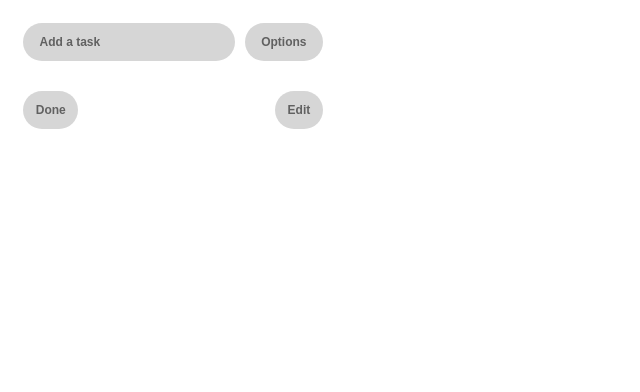
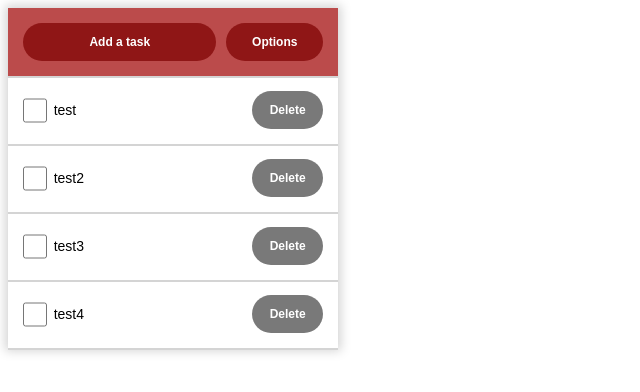
Before and after one commit to foolmonkey/todo-list, a React (Create React App) app in the folder todo-list/: page / in a window 1280 px wide. Shown: the top 392 px of the page, without its empty margins (0-640 px from the left). Built offline with nearby package versions, Linux system fonts and the light colour scheme.

Commit message:
Create addTask and deleteTask methods

```diff
--- a/todo-list/src/Add.js
+++ b/todo-list/src/Add.js
@@ -1,12 +1,19 @@
 import React from "react";
 
-const Add = () => {
-  return (
-    <div className="box">
-      <button id="create">Add a task</button>
-      <button>Options</button>
-    </div>
-  );
-};
+class Add extends React.Component {
+  constructor(props) {
+    super(props);
+  }
+  render() {
+    return (
+      <div className="box" id="bar">
+        <button id="create" onClick={this.props.addTask}>
+          Add a task
+        </button>
+        <button>Options</button>
+      </div>
+    );
+  }
+}
 
 export default Add;
--- a/todo-list/src/App.js
+++ b/todo-list/src/App.js
@@ -1,15 +1,51 @@
 import React from "react";
-import Task from "./Task";
+import Tasklist from "./Tasklist";
 import Add from "./Add";
 
-function App() {
-  return (
-    <div className="App">
-      <Add></Add>
+class App extends React.Component {
+  constructor(props) {
+    super(props);
+    this.state = {
+      tasks: ["test", "test2", "test3", "test4"],
+    };
 
-      <Task></Task>
-    </div>
-  );
+    this.deleteTask = this.deleteTask.bind(this);
+    this.addTask = this.addTask.bind(this);
+  }
+
+  deleteTask(key) {
+    let items = this.state.tasks;
+    items.splice(key, 1);
+
+    this.setState({ tasks: items });
+  }
+
+  addTask() {
+    let items = this.state.tasks;
+    items.push("");
+
+    this.setState({ tasks: items });
+  }
+
+  handleInput(key, value) {
+    let items = this.state.tasks;
+    items[key] = value;
+
+    this.setState({ tasks: items });
+  }
+
+  render() {
+    return (
+      <div className="App">
+        <Add addTask={this.addTask}></Add>
+        <Tasklist
+          tasks={this.state.tasks}
+          deleteTask={this.deleteTask}
+          handleInput={this.handleInput}
+        ></Tasklist>
+      </div>
+    );
+  }
 }
 
 export default App;
--- a/todo-list/src/Task.js
+++ b/todo-list/src/Task.js
@@ -1,13 +1,31 @@
 import React from "react";
 
-const Task = () => {
-  return (
-    <div className="box new">
-      <button>Done</button>
-      <input type="text"></input>
-      <button>Edit</button>
-    </div>
-  );
-};
+class Task extends React.Component {
+  constructor(props) {
+    super(props);
+  }
+
+  render() {
+    return (
+      <div className="box new">
+        <input className="complete" type="checkbox"></input>
+        <input
+          type="text"
+          onChange={(event) =>
+            this.props.handleInput(this.props.id, event.target.value)
+          }
+          value={this.props.value}
+        ></input>
+
+        <button
+          id="delete"
+          onClick={() => this.props.deleteTask(this.props.id)}
+        >
+          Delete
+        </button>
+      </div>
+    );
+  }
+}
 
 export default Task;
--- /dev/null
+++ b/todo-list/src/Tasklist.js
@@ -0,0 +1,22 @@
+import React from "react";
+import Task from "./Task";
+
+class Tasklist extends React.Component {
+  constructor(props) {
+    super(props);
+  }
+
+  render() {
+    return this.props.tasks.map((task, i) => (
+      <Task
+        key={i}
+        id={i}
+        value={task}
+        handleInput={this.props.handleInput}
+        deleteTask={this.props.deleteTask}
+      ></Task>
+    ));
+  }
+}
+
+export default Tasklist;
--- a/todo-list/src/index.css
+++ b/todo-list/src/index.css
@@ -1,7 +1,7 @@
 .App {
   width: 330px;
   height: 100%;
-  background-color: indianred;
+  box-shadow: 0px 0px 10px 3px rgb(212, 212, 212);
 }
 
 .box {
@@ -11,29 +11,52 @@
   flex-flow: row nowrap;
 }
 
+.box::after {
+  content: "";
+  width: 330px;
+  height: 2px;
+  background-color: rgb(212, 212, 212);
+  position: fixed;
+  margin: 53px 0px 0px -15px;
+}
+
+#bar {
+  background-color: rgb(187, 75, 75);
+}
+
+#delete {
+  background-color: rgb(121, 121, 121);
+}
+
 button {
   border-radius: 2em;
   border-style: none;
-  background-color: rgb(214, 214, 214);
+  background-color: rgb(143, 22, 22);
   font-weight: 600;
   font-size: 12px;
-  color: rgb(97, 97, 97);
+  color: rgb(255, 255, 255);
   padding: 12px;
   outline: none;
   flex-grow: 1;
+  cursor: pointer;
 }
 
 button:hover {
-  background-color: #dfdfdf;
+  background-color: rgb(121, 20, 20);
 }
 
 #create {
-  padding-right: 130px;
+  flex-grow: 4;
   margin-right: 10px;
 }
 
 .new:hover {
-  box-shadow: 0px 2px 4px 3px #b6b6b6;
+  box-shadow: inset 0px 0px 4px 2px rgb(212, 212, 212);
+}
+
+.complete {
+  height: 25px;
+  margin: auto;
 }
 
 input {
```
